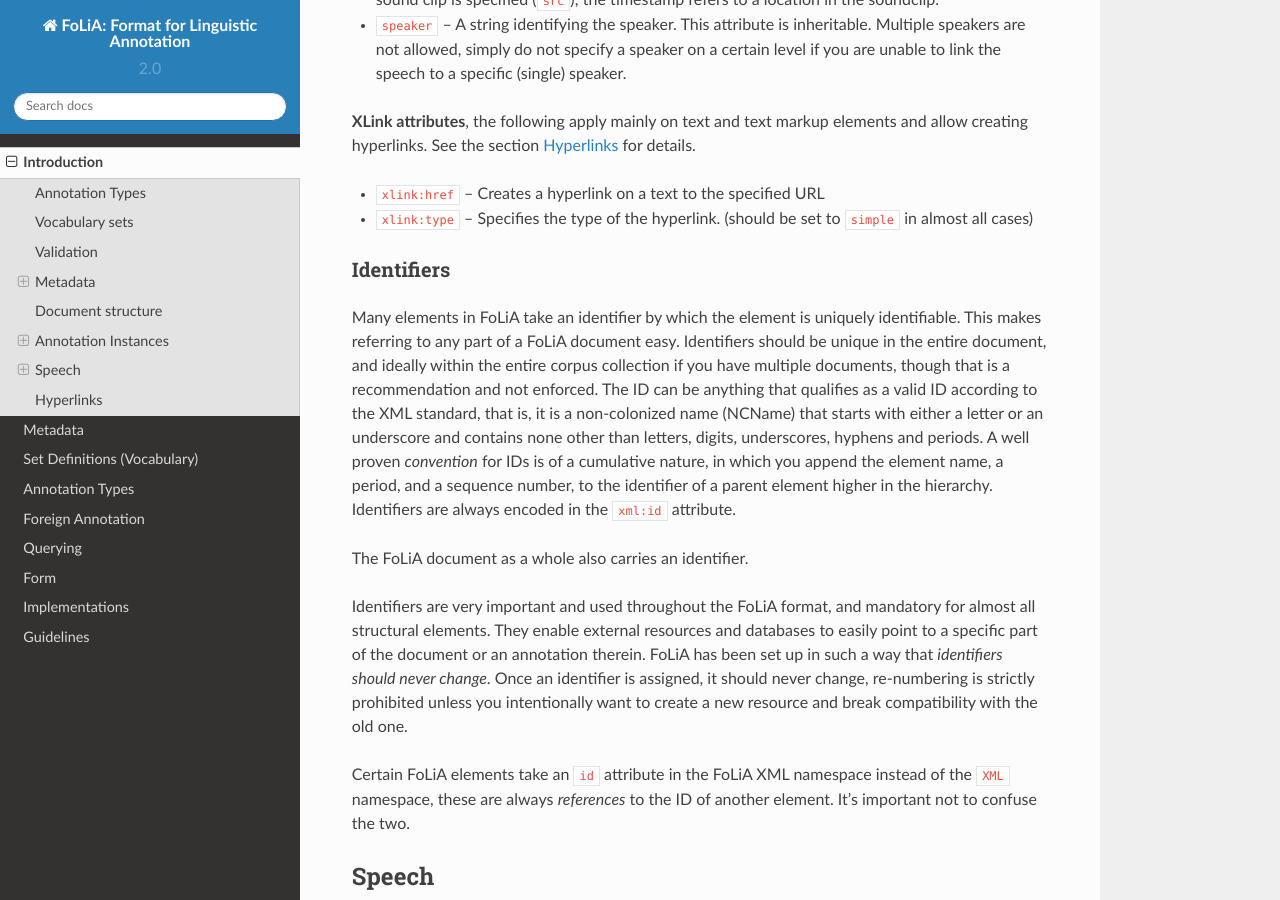
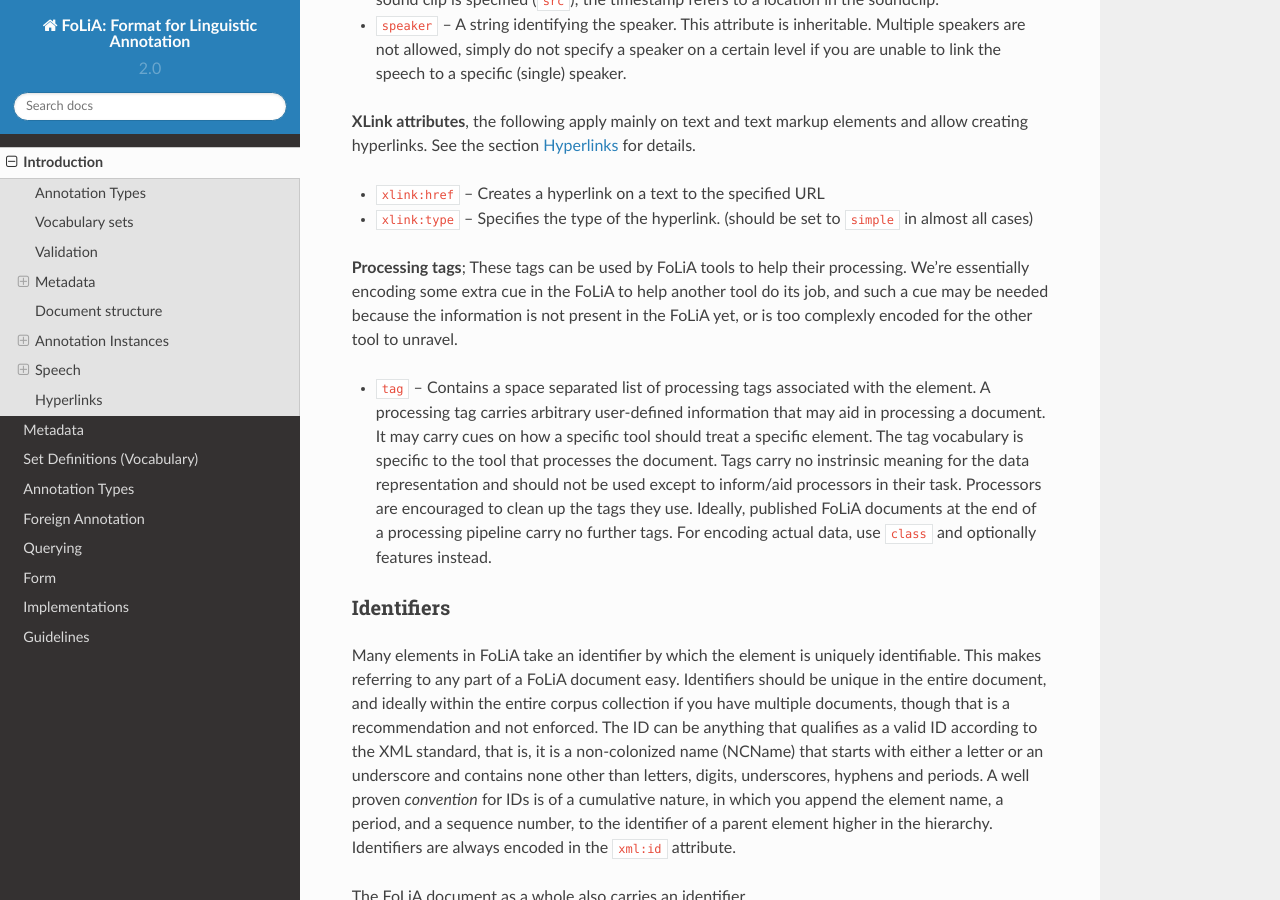
Before and after one commit to proycon/folia, a Sphinx documentation site: the page built from docs/source/introduction.rst, in a window 1280 px wide and 900 px high, scrolled down 13770 px. Built offline with Sphinx 7.4.7 and the Read the Docs theme 2.0.0, drawn with Linux system fonts in a browser that asks for light colours.

Commit message:
updated documentation for processing tags  #93

```diff
--- a/docs/source/introduction.rst
+++ b/docs/source/introduction.rst
@@ -380,6 +380,10 @@ details.
 * ``xlink:href`` -- Creates a hyperlink on a text to the specified URL
 * ``xlink:type`` -- Specifies the type of the hyperlink. (should be set to ``simple`` in almost all cases)
 
+**Processing tags**; These tags can be used by FoLiA tools to help their processing. We're essentially encoding some extra cue in the FoLiA to help another tool do its job, and such a cue may be needed because the information is not present in the FoLiA yet, or is too complexly encoded for the other tool to unravel.
+
+* ``tag`` -- Contains a space separated list of processing tags associated with the element. A processing tag carries arbitrary user-defined information that may aid in processing a document. It may carry cues on how a specific tool should treat a specific element. The tag vocabulary is specific to the tool that processes the document. Tags carry no instrinsic meaning for the data representation and should not be used except to inform/aid processors in their task. Processors are encouraged to clean up the tags they use. Ideally, published FoLiA documents at the end of a processing pipeline carry no further tags. For encoding actual data, use ``class`` and optionally features instead.
+
 .. _identifiers:
 
 Identifiers
```
Also changed, not shown: 1 other file.
